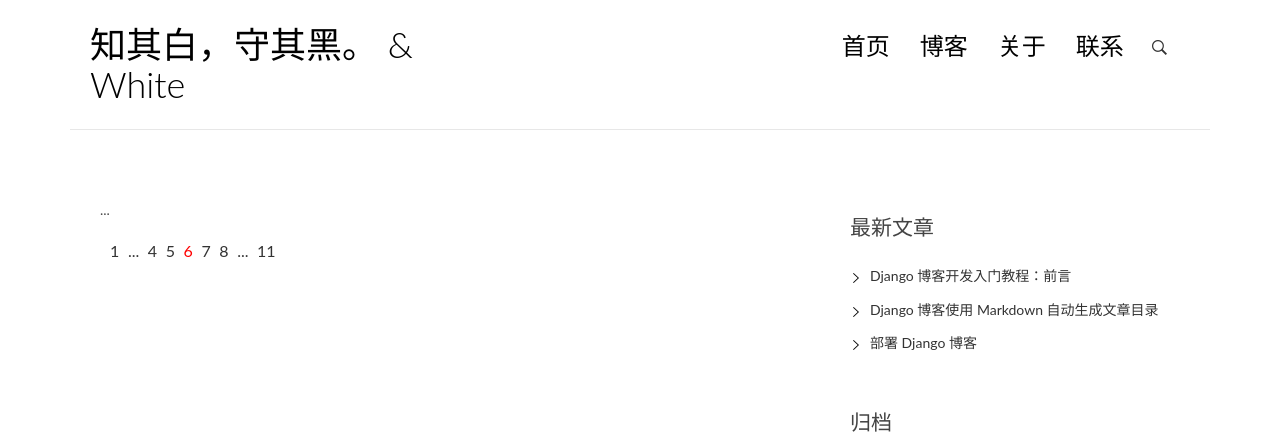
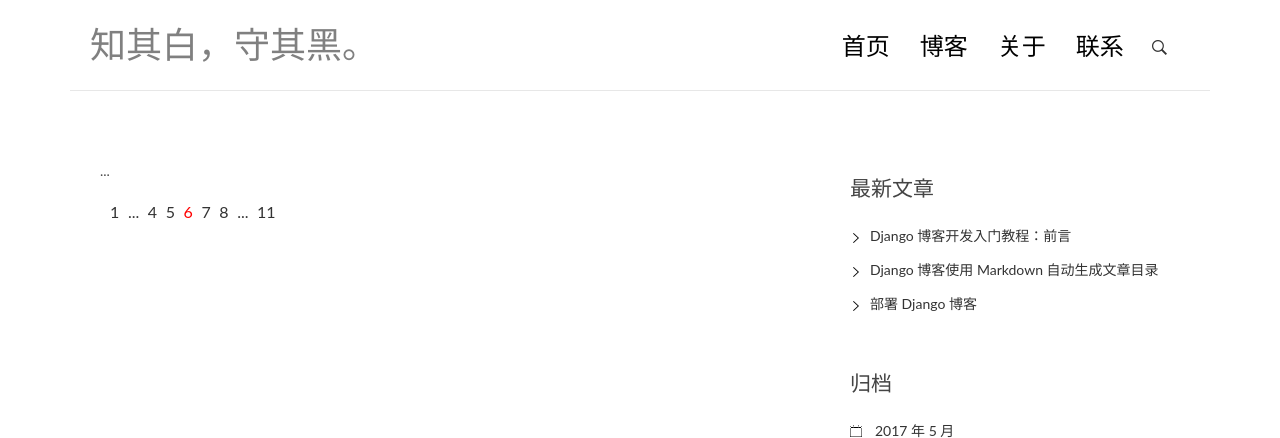
Before and after one commit to motanchenyuan/my-blog, a Django app: page / in a window 1280 px wide. Shown: the top 438 px of the page. Run offline with Django 3.2, Linux system fonts and the light colour scheme; some libraries are stand-ins or nearby versions.

Commit message:
Update index.html

```diff
--- a/blog/templates/blog/index.html
+++ b/blog/templates/blog/index.html
@@ -27,7 +27,7 @@
         <div class="row">
             <div class="col-md-4 col-sm-5 col-xs-8">
                 <div class="logo">
-                    <h1><a href="index.html"><b>知其白，守其黑。</b> &amp; White</a></h1>
+                    <h1><a href="index.html"><font color = "grey" fance = "楷体">知其白，守其黑。</font> </a></h1>
                 </div>
             </div><!-- col-md-4 -->
             <div class="col-md-8 col-sm-7 col-xs-4">
```
